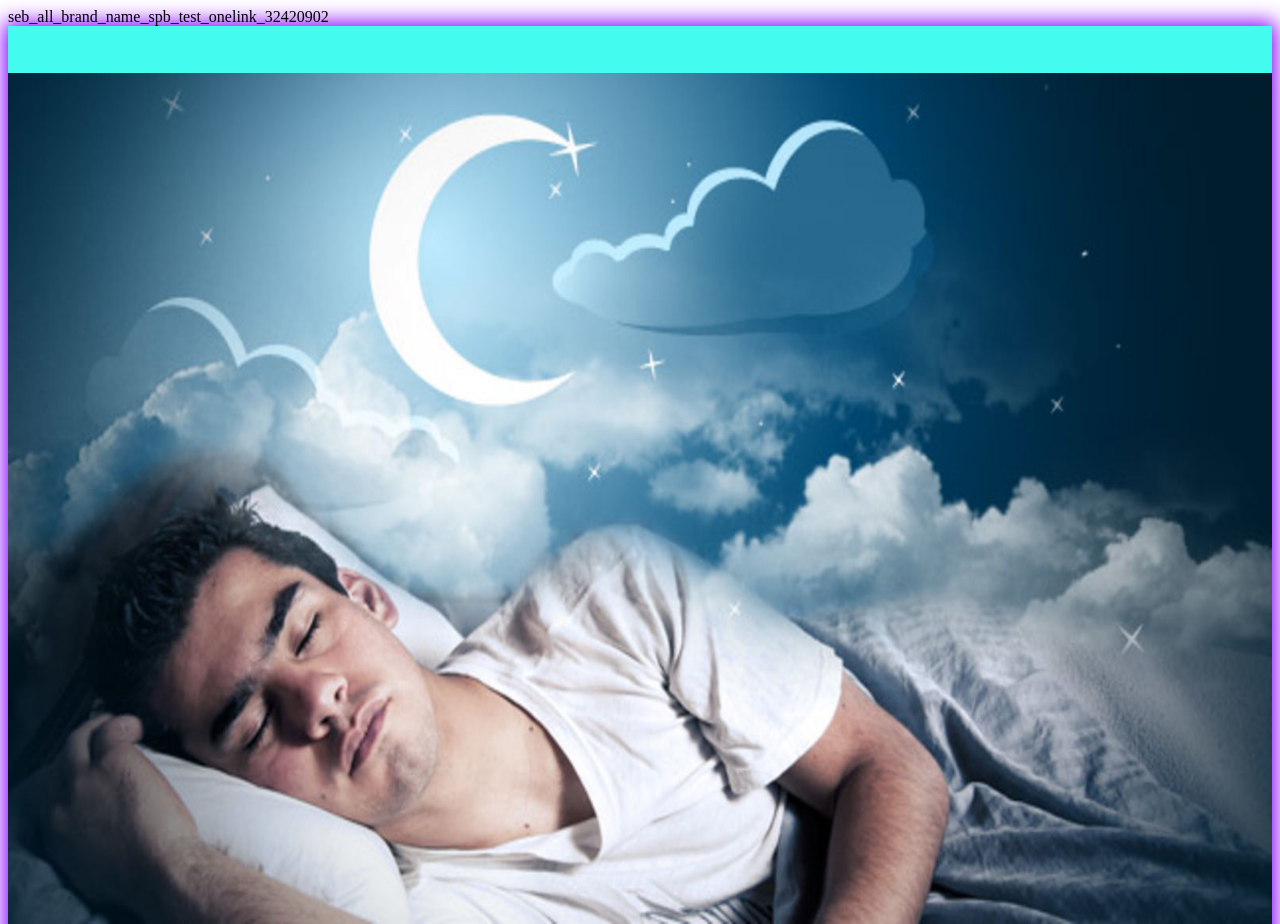
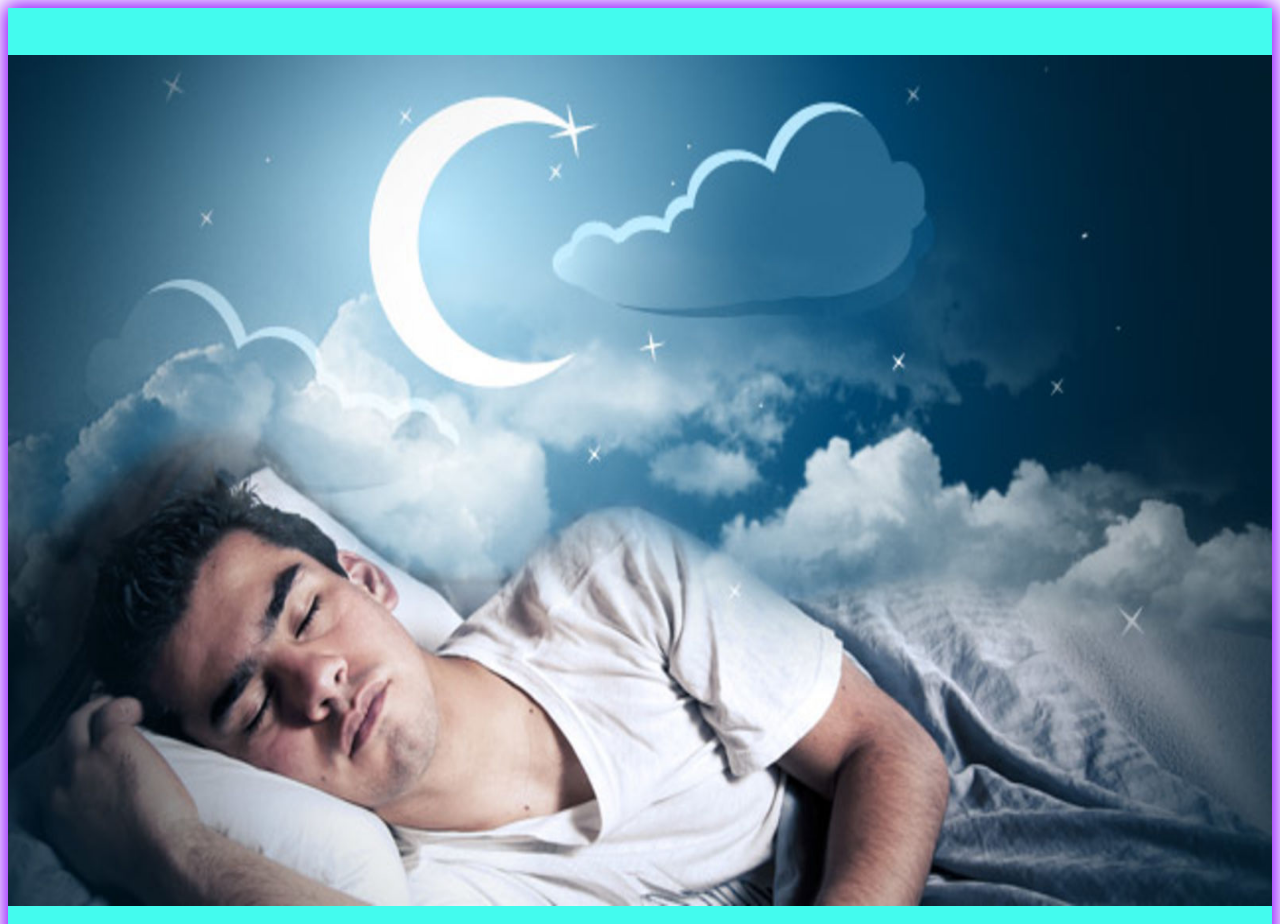
Before and after one commit to igor324268/igor324268.github.io, a plain HTML site: page module 1 igor/index.html in a window 1280 px wide. Shown: the top 924 px of the page. Drawn offline with Linux system fonts and the light colour scheme.

Commit message:
Update index.html

```diff
--- a/module 1 igor/index.html
+++ b/module 1 igor/index.html
@@ -11,7 +11,7 @@
 
 
 	<link rel="stylesheet" href="main.css">
-	seb_all_brand_name_spb_test_onelink_32420902
+
 	<link rel="preconnect" href="https://fonts.googleapis.com">
 <link rel="preconnect" href="https://fonts.gstatic.com" crossorigin>
 <link href="https://fonts.googleapis.com/css2?family=Lobster&display=swap" rel="stylesheet">
```
